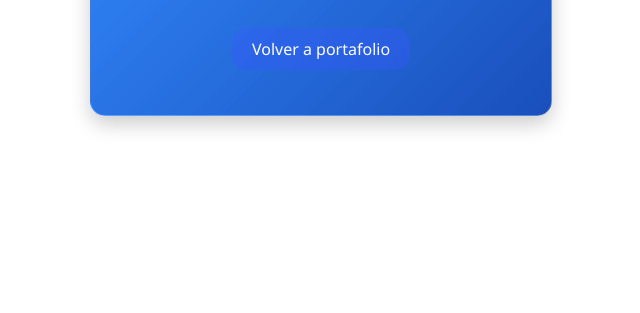
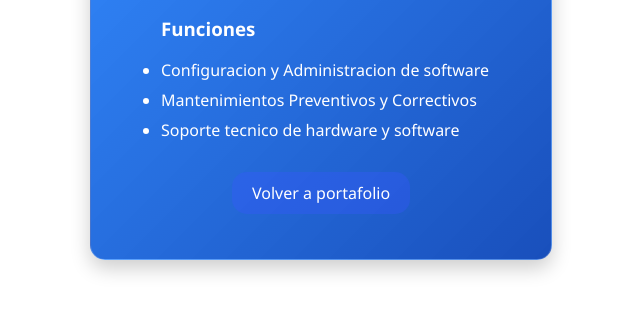
Before and after one commit to JuanG202/VanillaJS-Granja, a website: page experience.html in a window 1280 px wide. Shown: the part 213-526 px from the top of the page, without its empty margins (319-959 px from the left). Drawn offline with Linux system fonts and the light colour scheme.

Commit message:
Modifique mis css, actualice informacion sobre experiencia y educacion

```diff
--- a/experience.html
+++ b/experience.html
@@ -10,6 +10,10 @@
         <h2>Experiencia</h2>
         <ul>
             <li>Representaciones Lastra SAS: Auxiliar de Sistemas <br> Jul 2021 - Actualidad </li>
+            <h3>Funciones</h3>
+            <li>Configuracion y Administracion de software</li>
+            <li>Mantenimientos Preventivos y Correctivos</li>
+            <li>Soporte tecnico de hardware y software</li>
         </ul>
 
         <a href="./index.html" class="link-card">Volver a portafolio</a>
```
